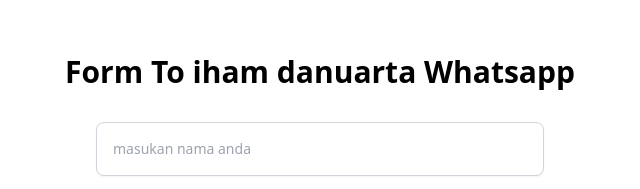
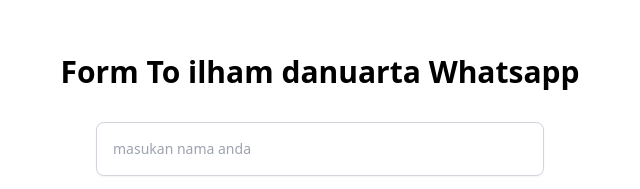
Before and after one commit to danuarta-prog/danuarta-prog.github.io, a plain HTML site: page index.html in a window 1280 px wide. Shown: the part 220-409 px from the top of the page, 320-960 px from the left. Drawn offline with nearby package versions, Linux system fonts and the light colour scheme.

Commit message:
Fix HTML structure and update form title
ingin merubah nys

```diff
--- a/index.html
+++ b/index.html
@@ -13,7 +13,7 @@
     <div
       class="max-w-xl w-full mx-auto text-center min-h-screen flex flex-col items-center justify-center"
     >
-      <h1 class="text-2xl font-bold sm:text-3xl">Form To iham danuarta Whatsapp</h1>
+      <h1 class="text-2xl font-bold sm:text-3xl">Form To ilham danuarta Whatsapp</h1>
       <form
         action="#"
         class="mx-auto mb-0 mt-8 max-w-md space-y-4"
@@ -48,4 +48,5 @@
       }
     </script>
   </body>
+
 </html>
```
